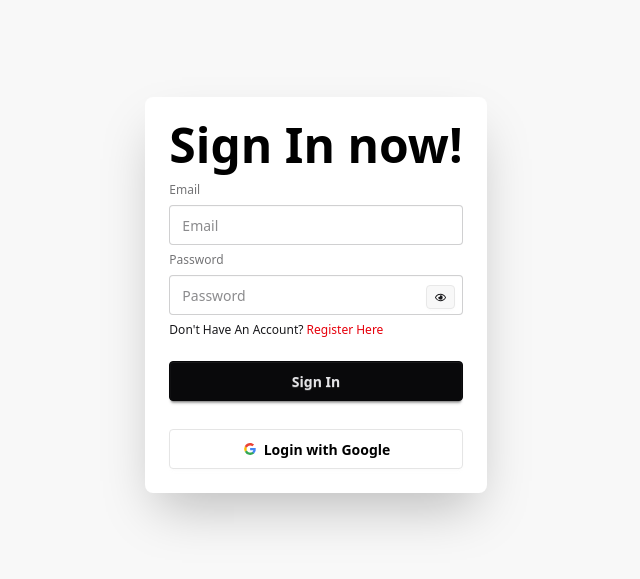
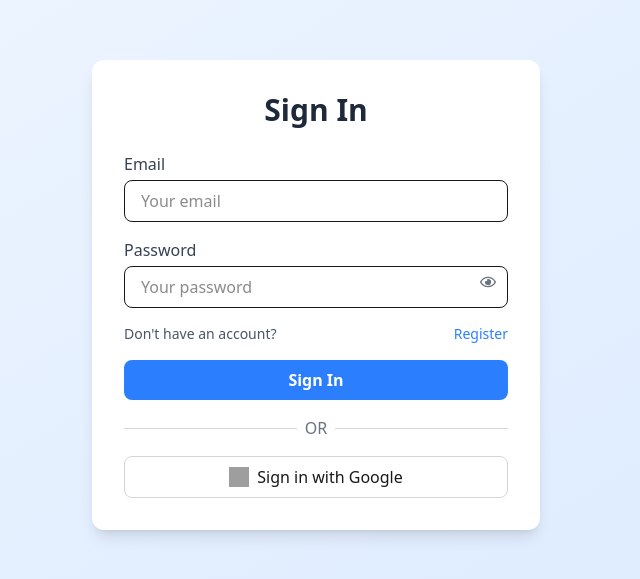
Before and after one commit to rukaiyatasnim/Library-Management-Polishing-Client, a React (Vite) app: page /signIn in a window 1280 px wide. Shown: the part 105-684 px from the top of the page, without its empty margins (324-964 px from the left). Built offline with nearby package versions, Linux system fonts and the light colour scheme; no server answers; grey boxes are pictures that could not be loaded.

Commit message:
Added About Section

```diff
--- a/src/Pages/Register.jsx
+++ b/src/Pages/Register.jsx
@@ -9,139 +9,83 @@ const Register = () => {
     const [showPassword, setShowPassWord] = useState(false);
     const navigate = useNavigate();
 
-    const handleRegister = (e) => {
+    const handleRegister = async (e) => {
         e.preventDefault();
         const form = e.target;
         const name = form.name.value.trim();
         const email = form.email.value.trim();
         const password = form.password.value;
 
-        // Custom Field Validation
         if (!name || !email || !password) {
-            Swal.fire({
-                icon: 'error',
-                title: 'Missing Fields',
-                text: 'Please fill in all required fields (name, email, password).',
-            });
+            Swal.fire({ icon: 'error', title: 'Missing Fields', text: 'Please fill all required fields.' });
             return;
         }
 
-        // Password Strength Validation
-        const hasUppercase = /[A-Z]/.test(password);
-        const hasLowercase = /[a-z]/.test(password);
-        const isLongEnough = password.length >= 6;
-
-        if (!hasUppercase || !hasLowercase || !isLongEnough) {
-            Swal.fire({
-                icon: 'warning',
-                title: 'Weak Password',
-                text: 'Password must be at least 6 characters and contain both uppercase and lowercase letters.',
-            });
+        if (!/[A-Z]/.test(password) || !/[a-z]/.test(password) || password.length < 6) {
+            Swal.fire({ icon: 'warning', title: 'Weak Password', text: 'Password must be 6+ characters with uppercase & lowercase letters.' });
             return;
         }
 
-        createUser(email, password)
-            .then(() => {
-                Swal.fire({
-                    position: "top-end",
-                    icon: "success",
-                    title: "Registration Successful",
-                    showConfirmButton: false,
-                    timer: 1500
-                });
-                setTimeout(() => navigate('/'), 1500);
-            })
-            .catch(err => {
-                if (err.code === 'auth/email-already-in-use') {
-                    Swal.fire({
-                        icon: 'error',
-                        title: 'Email Already In Use',
-                        text: 'Please try logging in or use a different email.',
-                    });
-                } else if (err.code === 'auth/weak-password') {
-                    Swal.fire({
-                        icon: 'warning',
-                        title: 'Weak Password',
-                        text: 'Password should be at least 6 characters.',
-                    });
-                } else {
-                    Swal.fire({
-                        icon: 'error',
-                        title: 'Registration Failed',
-                        text: err.message,
-                    });
+        try {
+            await createUser(email, password);
+            Swal.fire({ position: "top-end", icon: "success", title: "Registered Successfully", showConfirmButton: false, timer: 1500 });
+            navigate('/');
+        } catch (err) {
+            Swal.fire({ icon: 'error', title: 'Registration Failed', text: err.message });
         }
-                console.error("Error:", err);
-            });
     };
 
     const handleGoogleSignUp = () => {
         googleSignIn()
             .then(() => {
-                Swal.fire({
-                    position: "top-end",
-                    icon: "success",
-                    title: "Google Login Successful",
-                    showConfirmButton: false,
-                    timer: 1500
-                });
+                Swal.fire({ position: "top-end", icon: "success", title: "Google Sign Up Successful", showConfirmButton: false, timer: 1500 });
                 navigate('/');
             })
-            .catch(err => {
-                Swal.fire({
-                    icon: 'error',
-                    title: 'Google Sign In Failed',
-                    text: err.message
-                });
-                console.error(err);
-            });
+            .catch(err => Swal.fire({ icon: 'error', title: 'Google Sign Up Failed', text: err.message }));
     };
 
     return (
-        <div className="max-w-md mx-auto mt-16 p-6 bg-white border border-gray-300 rounded-lg shadow-md">
-            <h2 className="text-2xl font-bold mb-6 text-center">Register</h2>
+        <div className="min-h-screen flex items-center justify-center bg-gradient-to-r from-blue-100 via-blue-50 to-blue-200">
+            <div className="bg-white w-full max-w-md p-8 rounded-2xl shadow-xl transform transition-all hover:scale-105">
+                <h2 className="text-3xl font-bold text-center mb-6 text-blue-700">Create Account</h2>
                 <form onSubmit={handleRegister} className="space-y-4">
                     <div>
-                    <label className="block font-medium mb-1">Name</label>
-                    <input type="text" name="name" className="w-full border px-3 py-2 rounded" />
+                        <label className="block mb-1 font-medium text-gray-700">Name</label>
+                        <input type="text" name="name" placeholder="Your Name" className="w-full px-4 py-2 border rounded-lg focus:outline-none focus:ring-2 focus:ring-blue-400" />
                     </div>
+
                     <div>
-                    <label className="block font-medium mb-1">Email</label>
-                    <input type="email" name="email" className="w-full border px-3 py-2 rounded" />
+                        <label className="block mb-1 font-medium text-gray-700">Email</label>
+                        <input type="email" name="email" placeholder="Your Email" className="w-full px-4 py-2 border rounded-lg focus:outline-none focus:ring-2 focus:ring-blue-400" />
                     </div>
+
                     <div>
-                    <label className="block font-medium mb-1">PhotoURL</label>
-                    <input type="text" className="w-full border px-3 py-2 rounded" name='photo' placeholder="PhotoURL" required />
-                </div>
-                <div>
-                    <label className="block font-medium mb-1">Password</label>
+                        <label className="block mb-1 font-medium text-gray-700">Password</label>
                         <div className="relative">
                             <input
                                 type={showPassword ? 'text' : 'password'}
-                            className="w-full border px-3 py-2 rounded pr-10"
+                                name="password"
                                 placeholder="Password"
-                            name='password'
+                                className="w-full px-4 py-2 border rounded-lg focus:outline-none focus:ring-2 focus:ring-blue-400 pr-10"
                             />
-                        <button
-                            type="button"
-                            onClick={() => setShowPassWord(!showPassword)}
-                            className='absolute right-3 top-1/2 -translate-y-1/2 text-xl'
-                        >
+                            <button type="button" onClick={() => setShowPassWord(!showPassword)} className="absolute right-3 top-1/2 -translate-y-1/2 text-gray-500 hover:text-gray-700">
                                 {showPassword ? <FaEyeSlash /> : <FaRegEye />}
                             </button>
                         </div>
                     </div>
 
-                <button type="submit" className="w-full bg-blue-600 text-white py-2 rounded hover:bg-blue-700">
+                    <button type="submit" className="w-full py-2 rounded-lg text-white font-semibold bg-gradient-to-r from-blue-500 to-blue-700 hover:from-blue-600 hover:to-blue-800 transition-all shadow-md">
                         Register
                     </button>
+                </form>
+
+                <div className="text-center my-4 text-gray-500">OR</div>
 
                 <button
-                    type="button"
                     onClick={handleGoogleSignUp}
-                    className="w-full mt-2 bg-white border text-black py-2 rounded hover:bg-gray-100 flex items-center justify-center gap-2"
+                    className="w-full py-2 rounded-lg border border-blue-300 flex items-center justify-center gap-2 hover:bg-blue-50 transition-all text-blue-700 font-medium"
                 >
-                    <svg aria-label="Google logo" width="20" height="20" xmlns="http://www.w3.org/2000/svg" viewBox="0 0 512 512">
+                    <svg aria-label="Google logo" width="20" height="20" viewBox="0 0 512 512">
                         <g>
                             <path d="m0 0H512V512H0" fill="#fff" />
                             <path fill="#34a853" d="M153 292c30 82 118 95 171 60h62v48A192 192 0 0190 341" />
@@ -153,13 +97,13 @@ const Register = () => {
                     Sign Up with Google
                 </button>
 
-                <div className="mt-4 text-center">
-                    <span className="text-sm">Already Have An Account?</span>{' '}
-                    <NavLink className="text-blue-600 font-medium" to="/signIn">
-                        Login Here
+                <div className="text-center mt-4 text-gray-600">
+                    Already have an account?{' '}
+                    <NavLink to="/signIn" className="text-blue-600 font-semibold hover:underline">
+                        Login
                     </NavLink>
                 </div>
-            </form>
+            </div>
         </div>
     );
 };
--- a/src/Pages/SignIn.jsx
+++ b/src/Pages/SignIn.jsx
@@ -3,32 +3,23 @@ import { AuthContext } from '../Contexts/AuthContext/AuthContext';
 import { FaEyeSlash, FaRegEye } from "react-icons/fa";
 import { NavLink, useLocation, useNavigate } from 'react-router-dom';
 import Swal from 'sweetalert2';
-import axios from 'axios';
 
 const SignIn = () => {
-    const [showPassword, setShowPassWord] = useState(false);
-
+    const [showPassword, setShowPassword] = useState(false);
     const { signInUser, googleSignIn } = useContext(AuthContext);
     const location = useLocation();
     const navigate = useNavigate();
     const from = location.state?.from?.pathname || "/";
 
-    const handleSignIn = (e) => {
+    // Email & Password Sign In
+    const handleSignIn = async (e) => {
         e.preventDefault();
         const form = e.target;
         const email = form.email.value;
         const password = form.password.value;
 
-        signInUser(email, password)
-            .then(async (result) => {
-                const loggedUser = result.user;
-
-                const { data } = await axios.post('https://library-server-side-puce.vercel.app/jwt', { email: loggedUser.email });
-
-                localStorage.setItem('access-token', data.token);
-
-                console.log("Saved token (Email/Password):", localStorage.getItem('access-token'));
-
+        try {
+            await signInUser(email, password);
             Swal.fire({
                 position: "top-end",
                 icon: "success",
@@ -36,23 +27,20 @@ const SignIn = () => {
                 showConfirmButton: false,
                 timer: 1500,
             });
-
             navigate(from);
-            })
-            .catch((err) => console.log(err));
+        } catch (err) {
+            Swal.fire({
+                icon: "error",
+                title: "Login Failed",
+                text: err.message
+            });
+        }
     };
 
-    const handleGoogleLogIn = () => {
-        googleSignIn()
-            .then(async (result) => {
-                const loggedUser = result.user;
-
-                const { data } = await axios.post('https://library-server-side-puce.vercel.app/jwt', { email: loggedUser.email });
-
-                localStorage.setItem('access-token', data.token);
-
-                console.log("Saved token (Google):", localStorage.getItem('access-token'));
-
+    // Google Sign In
+    const handleGoogleLogIn = async () => {
+        try {
+            await googleSignIn();
             Swal.fire({
                 position: "top-end",
                 icon: "success",
@@ -60,65 +48,84 @@ const SignIn = () => {
                 showConfirmButton: false,
                 timer: 1500
             });
-
             navigate(from);
-            })
-            .catch((err) => console.log(err));
+        } catch (err) {
+            Swal.fire({
+                icon: "error",
+                title: "Google Login Failed",
+                text: err.message
+            });
+        }
     };
 
     return (
-        <div className="hero bg-base-200 min-h-screen">
-            <div className="hero-content flex-col lg:flex-row-reverse">
-                <div className="card bg-base-100 w-full max-w-sm shadow-2xl">
-                    <div className="card-body">
-                        <h1 className="text-5xl font-bold text-black">Sign In now!</h1>
-                        <form onSubmit={handleSignIn} className="fieldset">
-                            <label className="label">Email</label>
-                            <input type="email" name="email" className="input" placeholder="Email" required />
-                            <label className="label">Password</label>
+        <div className="min-h-screen flex items-center justify-center bg-gradient-to-br from-blue-50 to-blue-100 p-4">
+            <div className="w-full max-w-md bg-white rounded-xl shadow-lg overflow-hidden">
+                <div className="p-8">
+                    <h1 className="text-3xl font-bold text-center text-gray-800 mb-6">Sign In</h1>
+
+                    <form onSubmit={handleSignIn} className="relative space-y-4">
+                        <div>
+                            <label className="block text-gray-700 font-medium mb-1">Email</label>
+                            <input
+                                type="email"
+                                name="email"
+                                placeholder="Your email"
+                                className="w-full px-4 py-2 border rounded-lg focus:ring-2 focus:ring-blue-400 outline-none"
+                                required
+                            />
+                        </div>
+
+                        <div className="relative">
+                            <label className="block text-gray-700 font-medium mb-1">Password</label>
                             <input
                                 type={showPassword ? 'text' : 'password'}
-                                className="input"
-                                placeholder="Password"
-                                name='password'
+                                name="password"
+                                placeholder="Your password"
+                                className="w-full px-4 py-2 border rounded-lg focus:ring-2 focus:ring-blue-400 outline-none"
                                 required
                             />
                             <button
                                 type="button"
-                                onClick={() => setShowPassWord(!showPassword)}
-                                className='btn btn-xs absolute top-47 right-8'
+                                onClick={() => setShowPassword(!showPassword)}
+                                className="absolute top-9 right-3 text-gray-500 hover:text-gray-700"
                             >
                                 {showPassword ? <FaEyeSlash /> : <FaRegEye />}
                             </button>
+                        </div>
 
-                            <div>
-                                <a className="link link-hover">Don't Have An Account?</a>
-                                <NavLink className="text-red-600" to="/register"> Register Here</NavLink>
+                        <div className="text-sm text-gray-600 flex justify-between items-center">
+                            <span>Don't have an account?</span>
+                            <NavLink to="/register" className="text-blue-500 font-medium hover:underline">
+                                Register
+                            </NavLink>
                         </div>
-                            <button type="submit" className="btn btn-neutral mt-4">Sign In</button>
+
+                        <button
+                            type="submit"
+                            className="w-full bg-blue-500 hover:bg-blue-600 text-white font-semibold py-2 rounded-lg transition-colors"
+                        >
+                            Sign In
+                        </button>
                     </form>
+
+                    <div className="flex items-center my-4">
+                        <hr className="flex-grow border-gray-300" />
+                        <span className="px-2 text-gray-500">OR</span>
+                        <hr className="flex-grow border-gray-300" />
+                    </div>
+
                     <button
                         onClick={handleGoogleLogIn}
-                            className="btn bg-white text-black border-[#e5e5e5] mt-4"
+                        className="w-full flex items-center justify-center gap-2 border border-gray-300 py-2 rounded-lg hover:bg-gray-100 transition-colors"
                     >
-                            <svg
-                                aria-label="Google logo"
-                                width="16"
-                                height="16"
-                                xmlns="http://www.w3.org/2000/svg"
-                                viewBox="0 0 512 512"
-                            >
-                                <g>
-                                    <path d="m0 0H512V512H0" fill="#fff"></path>
-                                    <path fill="#34a853" d="M153 292c30 82 118 95 171 60h62v48A192 192 0 0190 341"></path>
-                                    <path fill="#4285f4" d="m386 400a140 175 0 0053-179H260v74h102q-7 37-38 57"></path>
-                                    <path fill="#fbbc02" d="m90 341a208 200 0 010-171l63 49q-12 37 0 73"></path>
-                                    <path fill="#ea4335" d="m153 219c22-69 116-109 179-50l55-54c-78-75-230-72-297 55"></path>
-                                </g>
-                            </svg>
-                            Login with Google
+                        <img
+                            src="https://upload.wikimedia.org/wikipedia/commons/5/53/Google_%22G%22_Logo.svg"
+                            alt="Google"
+                            className="w-5 h-5"
+                        />
+                        Sign in with Google
                     </button>
-                    </div>
                 </div>
             </div>
         </div>
--- a/src/Shared/Navbar/Navbar.jsx
+++ b/src/Shared/Navbar/Navbar.jsx
@@ -20,90 +20,111 @@ const Navbar = () => {
       .catch((err) => console.log(err));
   };
 
+  const linkClass = ({ isActive }) =>
+    isActive
+      ? "text-blue-600 font-semibold"
+      : "text-gray-700 hover:text-blue-600 transition";
+
+  // Rectangular buttons with shadow and hover
+  const buttonClass = "px-5 py-2 border border-gray-300 font-medium text-gray-700 hover:bg-gray-100 hover:shadow-md transition duration-200";
+
+  const loginButtonClass =
+    "px-5 py-2 bg-blue-600 text-white font-medium hover:bg-blue-700 hover:shadow-md transition duration-200";
+
+  const registerButtonClass =
+    "px-5 py-2 bg-green-600 text-white font-medium hover:bg-green-700 hover:shadow-md transition duration-200";
+
   return (
     <>
-      <nav className="bg-gradient-to-r from-blue-500 via-sky-500 to-blue-600 text-white w-full fixed top-0 z-50 shadow-md h-16">
-        <div className="max-w-7xl mx-auto px-4 flex justify-between items-center h-full">
+      <nav className="bg-white w-full fixed top-0 z-50 shadow-md h-16 flex items-center">
+        <div className="max-w-7xl mx-auto w-full flex justify-between items-center px-4">
           {/* Logo */}
-          <Link to="/" className="text-2xl font-bold">BookiQ</Link>
+          <Link to="/" className="text-2xl font-bold text-gray-800">
+            BookiQ
+          </Link>
 
-          {/* Desktop Links */}
-          <ul className="hidden lg:flex space-x-6">
+          {/* Center Links (show only if user is logged out) */}
+          {!user && (
+            <ul className="hidden lg:flex space-x-8">
               <li>
-              <NavLink to="/" className={({ isActive }) => isActive ? "underline font-bold" : ""}>Home</NavLink>
+                <NavLink to="/" className={linkClass}>
+                  Home
+                </NavLink>
               </li>
               <li>
-              <NavLink to="/about" className={({ isActive }) => isActive ? "underline font-bold" : ""}>About</NavLink>
+                <NavLink to="/about" className={linkClass}>
+                  About
+                </NavLink>
               </li>
+              <li>
+                <NavLink to="/allBooks" className={linkClass}>
+                  All Books
+                </NavLink>
+              </li>
+            </ul>
+          )}
+
+          {/* Auth Buttons */}
+          <div className="flex items-center space-x-3">
             {user ? (
               <>
-                <li><NavLink to="/allBooks" className={({ isActive }) => isActive ? "underline font-bold" : ""}>All Books</NavLink></li>
-                <li><NavLink to="/addBook" className={({ isActive }) => isActive ? "underline font-bold" : ""}>Add Book</NavLink></li>
-                <li><NavLink to="/borrowedBooks" className={({ isActive }) => isActive ? "underline font-bold" : ""}>Borrowed Books</NavLink></li>
-                <li><NavLink to="/profile" className={({ isActive }) => isActive ? "underline font-bold" : ""}>Profile</NavLink></li>
+                <img
+                  src={
+                    user.photoURL ||
+                    "https://www.shutterstock.com/image-vector/user-profile-icon-vector-avatar-600nw-2247726673.jpg"
+                  }
+                  alt={user.displayName || "User Avatar"}
+                  className="w-8 h-8 rounded-full border border-gray-300"
+                />
+                <button onClick={handleSignOut} className={buttonClass}>
+                  Logout
+                </button>
               </>
             ) : (
               <>
-                <li><NavLink to="/signIn" className={({ isActive }) => isActive ? "underline font-bold" : ""}>Login</NavLink></li>
-                <li><NavLink to="/register" className={({ isActive }) => isActive ? "underline font-bold" : ""}>Sign Up</NavLink></li>
+                <NavLink to="/signIn" className={loginButtonClass}>
+                  Login
+                </NavLink>
+                <NavLink to="/register" className={registerButtonClass}>
+                  Sign Up
+                </NavLink>
               </>
             )}
-          </ul>
-
-          {/* Auth Buttons */}
-          {user && (
-            <div className="flex items-center space-x-3">
-              <div className="relative flex flex-col items-center group">
-                <img
-                  src={user.photoURL || "https://www.shutterstock.com/image-vector/user-profile-icon-vector-avatar-600nw-2247726673.jpg"}
-                  alt={user.displayName || "User Avatar"}
-                  className="w-10 h-10 rounded-full cursor-pointer border-2 border-white shadow-md"
-                />
-                <div className="absolute top-12 text-xs bg-blue-800 text-white px-2 py-1 rounded opacity-0 group-hover:opacity-100 transition-opacity whitespace-nowrap">
-                  {user.displayName}
           </div>
-              </div>
-
-              <button
-                onClick={handleSignOut}
-                className="bg-gradient-to-r from-blue-500 to-blue-700 hover:from-blue-600 hover:to-blue-800 px-4 py-2 rounded-lg text-white font-semibold shadow-md transition-all"
-              >
-                Sign Out
-              </button>
-            </div>
-          )}
 
           {/* Mobile Dropdown */}
           <div className="lg:hidden">
             <div className="dropdown dropdown-end">
-              <label tabIndex={0} className="btn btn-ghost">
-                <svg xmlns="http://www.w3.org/2000/svg" className="h-6 w-6" fill="none" viewBox="0 0 24 24" stroke="currentColor">
+              <label tabIndex={0} className="cursor-pointer">
+                <svg
+                  xmlns="http://www.w3.org/2000/svg"
+                  className="h-6 w-6 text-gray-700"
+                  fill="none"
+                  viewBox="0 0 24 24"
+                  stroke="currentColor"
+                >
                   <path strokeLinecap="round" strokeLinejoin="round" strokeWidth="2" d="M4 6h16M4 12h16M4 18h16" />
                 </svg>
               </label>
-              <ul tabIndex={0} className="dropdown-content menu p-2 shadow bg-blue-600 rounded-box w-52 text-white">
+              <ul
+                tabIndex={0}
+                className="dropdown-content menu p-2 shadow bg-white rounded-box w-44 border border-gray-200"
+              >
                 <li><Link to="/">Home</Link></li>
                 <li><Link to="/about">About</Link></li>
-                {user ? (
-                  <>
                 <li><Link to="/allBooks">All Books</Link></li>
-                    <li><Link to="/addBook">Add Book</Link></li>
-                    <li><Link to="/borrowedBooks">Borrowed Books</Link></li>
-                    <li><Link to="/profile">Profile</Link></li>
-                  </>
-                ) : (
-                  <>
-                    <li><Link to="/signIn">Login</Link></li>
-                    <li><Link to="/register">Sign Up</Link></li>
-                  </>
-                )}
+                {user && <li><Link to="/addBook">Add Book</Link></li>}
+                {user && <li><Link to="/borrowedBooks">Borrowed Books</Link></li>}
+                {user && <li><Link to="/profile">Profile</Link></li>}
+                {!user && <li><Link to="/signIn">Login</Link></li>}
+                {!user && <li><Link to="/register">Sign Up</Link></li>}
               </ul>
             </div>
           </div>
         </div>
       </nav>
 
-      {/* Spacer to prevent content overlap */}
+      {/* Spacer */}
       <div className="h-16"></div>
     </>
   );
```
Also changed, not shown: src/Router/router.jsx (+11 -8 lines), src/Shared/About/About.jsx (added, +43 -0 lines). Lines whose indentation alone changed are shown as unchanged.
